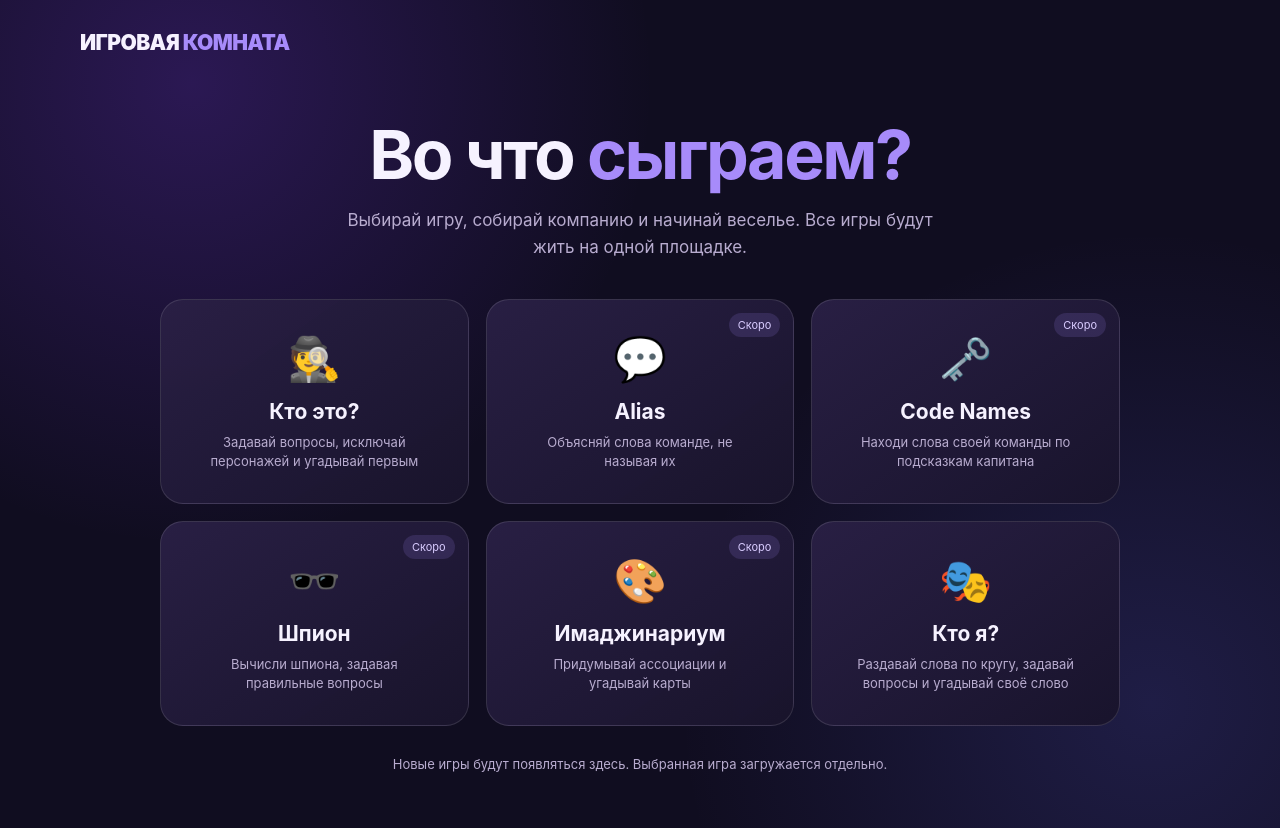
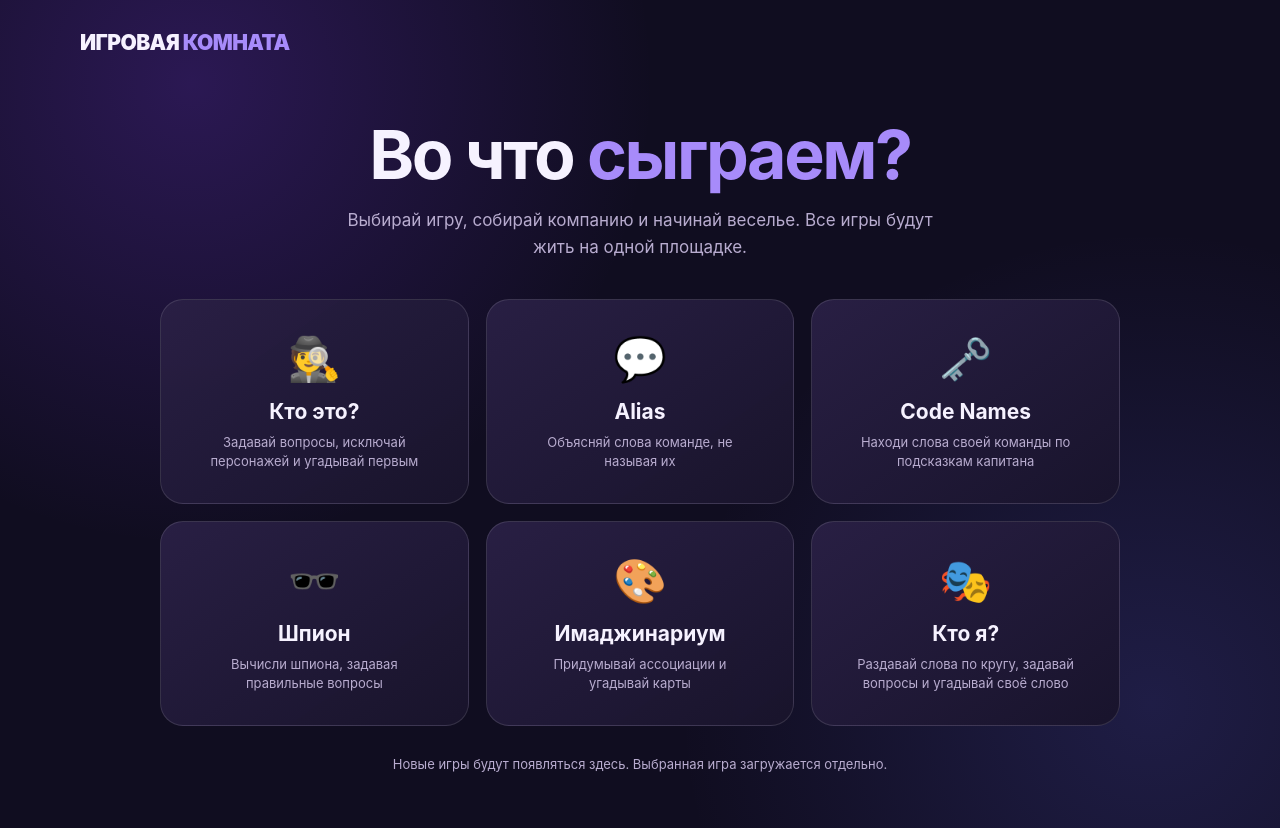
Before and after one commit to RipsamZS/kto-eto-online, a website: page public/index.html in a window 1280 px wide. Both pictures are taken after typing "Sample" into the empty fields and a click on the button "Продолжить к играм". Drawn offline with Linux system fonts and the light colour scheme.

Commit message:
Enable all games in the main menu

```diff
--- a/public/index.html
+++ b/public/index.html
@@ -56,16 +56,16 @@ body.needs-profile .profile-gate{display:block}
 <span class="emoji">🕵️</span><strong>Кто это?</strong><small>Задавай вопросы, исключай персонажей и угадывай первым</small>
 </a>
 <a class="game" href="/games/alias/">
-<span class="tag">Скоро</span><span class="emoji">💬</span><strong>Alias</strong><small>Объясняй слова команде, не называя их</small>
+<span class="emoji">💬</span><strong>Alias</strong><small>Объясняй слова команде, не называя их</small>
 </a>
 <a class="game" href="/games/codenames/">
-<span class="tag">Скоро</span><span class="emoji">🗝️</span><strong>Code Names</strong><small>Находи слова своей команды по подсказкам капитана</small>
+<span class="emoji">🗝️</span><strong>Code Names</strong><small>Находи слова своей команды по подсказкам капитана</small>
 </a>
 <a class="game" href="/games/spy/">
-<span class="tag">Скоро</span><span class="emoji">🕶️</span><strong>Шпион</strong><small>Вычисли шпиона, задавая правильные вопросы</small>
+<span class="emoji">🕶️</span><strong>Шпион</strong><small>Вычисли шпиона, задавая правильные вопросы</small>
 </a>
 <a class="game" href="/games/imaginarium/">
-<span class="tag">Скоро</span><span class="emoji">🎨</span><strong>Имаджинариум</strong><small>Придумывай ассоциации и угадывай карты</small>
+<span class="emoji">🎨</span><strong>Имаджинариум</strong><small>Придумывай ассоциации и угадывай карты</small>
 </a>
 <a class="game" href="/games/who-am-i/">
 <span class="emoji">🎭</span><strong>Кто я?</strong><small>Раздавай слова по кругу, задавай вопросы и угадывай своё слово</small>
```
